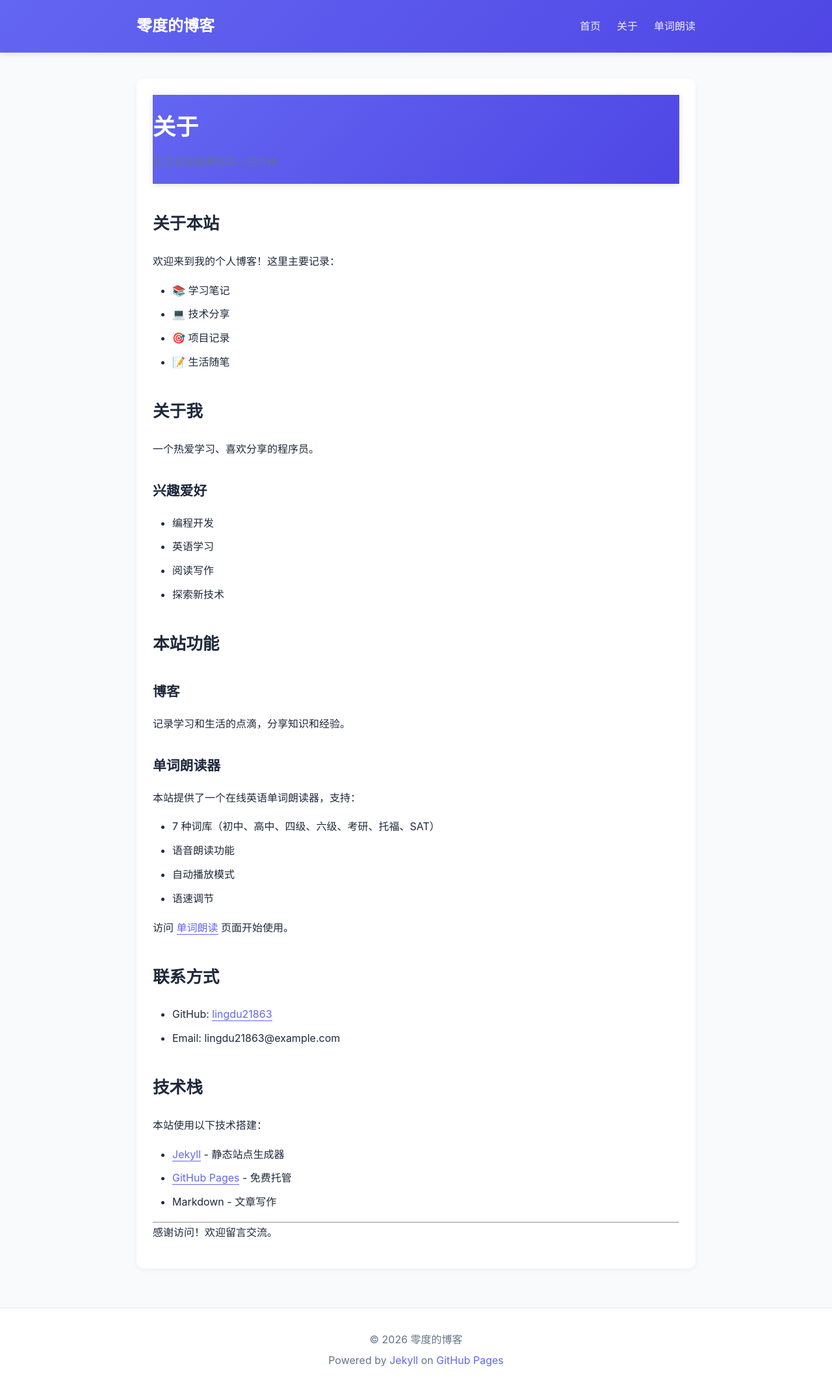
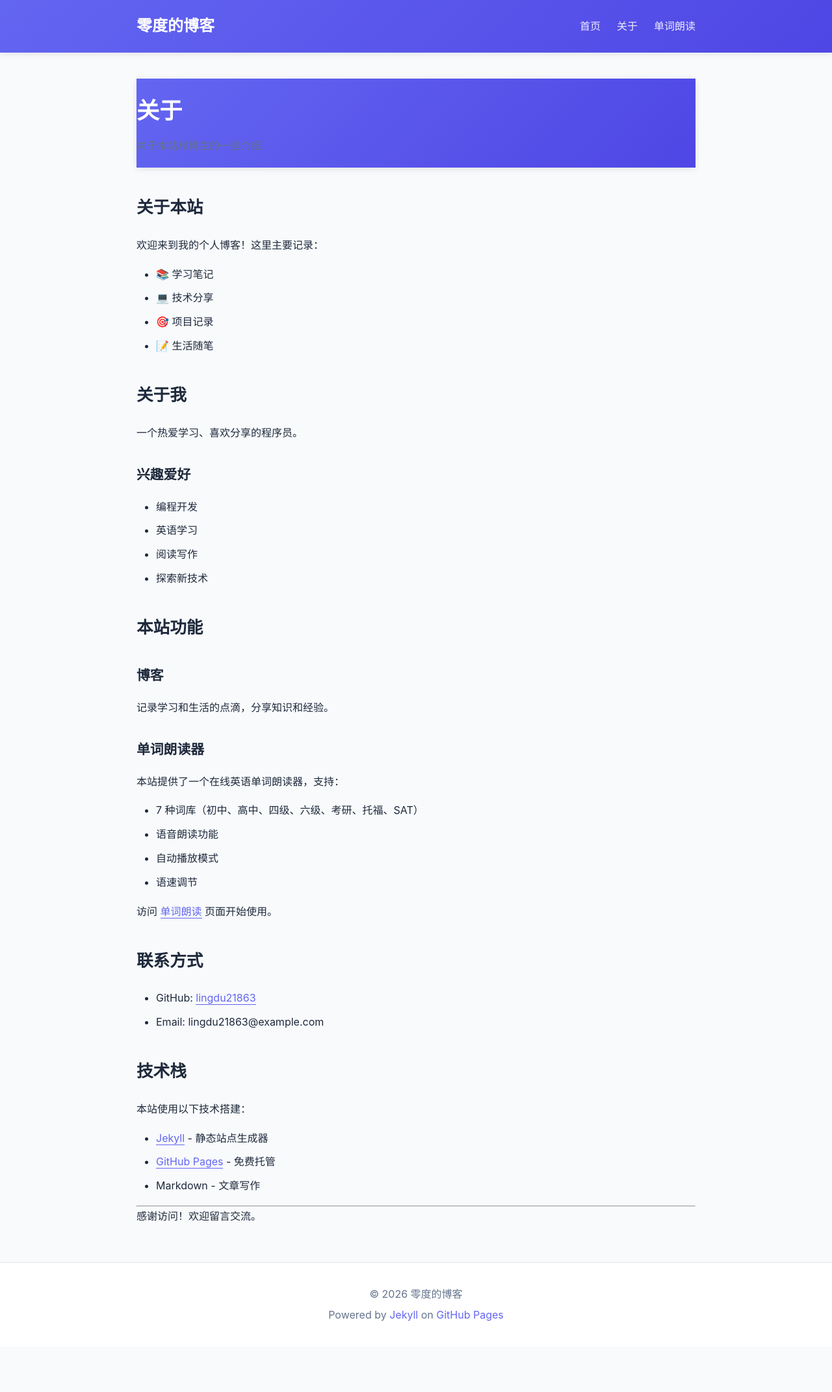
Before and after one commit to lingdu21863/lingdu21863.github.io, a Jekyll site: the page built from about.md, in a window 1280 px wide. Shown: the whole page at 65% size. Built offline with Jekyll 4.4.1, drawn with Linux system fonts in a browser that asks for light colours; after the commit the page ends 2073 px from its top, so only the background shows below that.

Commit message:
移除关于页面的卡片背景

```diff
--- a/_layouts/page.html
+++ b/_layouts/page.html
@@ -2,7 +2,7 @@
 layout: default
 ---
 
-<article class="card">
+<article>
     <header>
         <h1 class="page-title">{{ page.title }}</h1>
         {% if page.description %}
```
